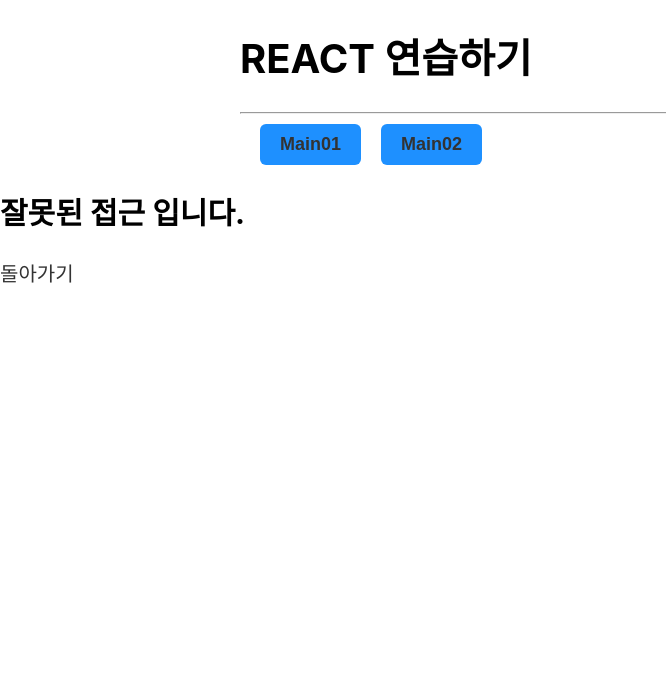
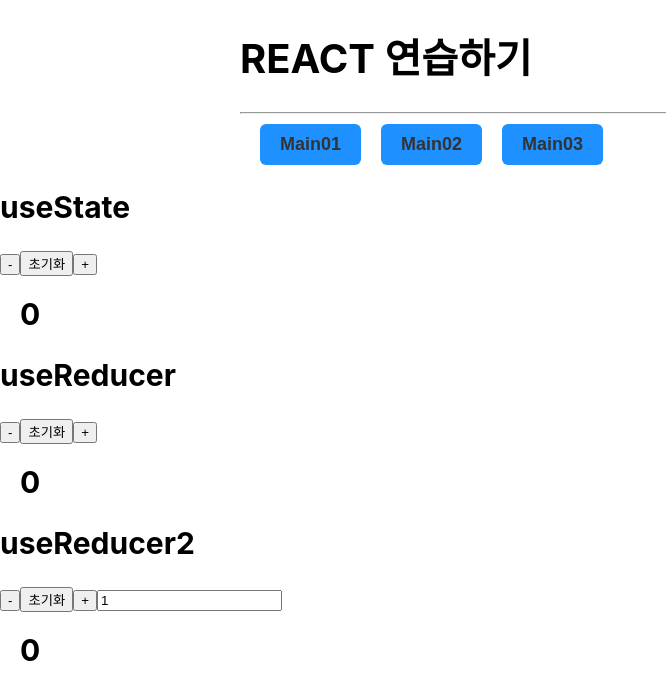
Before and after one commit to nohssam/2023_react, a React (Create React App) app: page /main03 in a window 1280 px wide. Shown: the top 700 px of the page, without its empty margins (0-666 px from the left). Built offline with nearby package versions, Linux system fonts and the light colour scheme.

Commit message:
useReducer 완성

```diff
--- a/src/App.js
+++ b/src/App.js
@@ -4,6 +4,7 @@ import Day from "./component/Day";
 import Main02 from "./component/Main02";
 import DayList from "./component/DayList";
 import EmptyPage from "./component/EmptyPage";
+import Main03 from "./component/Main03";
 
 // 1.App 를 BrowserRouter 로 감싼다.
 function App() {
@@ -14,11 +15,13 @@ function App() {
       <hr />
       <button style={{marginLeft:"20px"}}><Link to="/main01"> Main01 </Link> </button>
       <button style={{marginLeft:"20px"}}><Link to="/main02"> Main02 </Link> </button>
+      <button style={{marginLeft:"20px"}}><Link to="/main03"> Main03 </Link> </button>
     </div>
       <Routes>
         <Route path="/" />
         <Route path="/main01" element={<Main01 />} />
         <Route path="/main02" element={<Main02 />} />
+        <Route path="/main03" element={<Main03 />} />
         <Route path="/day/:day" element={<Day />} />
         <Route path="/dayList" element={<DayList />} />
         {/* 이외에 url이 들어오면 받아들이는 페이지 */}
--- /dev/null
+++ b/src/component/Main03.js
@@ -0,0 +1,98 @@
+import { useState, useReducer } from "react";
+export default function Main03() {
+    const[count,setCount] = useState(0);
+    function down() {
+        setCount(count-1);
+    }
+    function reset() {
+        setCount(0);
+    }
+    function up() {
+        setCount(count+1);
+    }
+    // useState
+    // const[cnt,setCnt] = useState(0);
+
+    // useReducer == 일처리하는 함수
+    function cntReduser(oldCnt, action) {
+        if(action === 'DOWN'){
+            return oldCnt - 1 ;
+        }else if(action === 'RESET'){
+            return 0;
+        }else if(action == 'UP'){
+            return oldCnt + 1 ;
+        }else if(action.type === 'DOWN3'){
+            return  oldCnt - action.number;
+        }else if(action.type === 'RESET3'){
+            return  0;
+        }else if(action.type === 'UP3'){
+            return  oldCnt + action.number;
+        }
+    }
+    const[cnt, cntDispatch] = useReducer(cntReduser,0);
+
+    function down2() {
+        cntDispatch('DOWN');
+    }
+    function reset2() {
+       cntDispatch('RESET');
+    }
+    function up2() {
+       cntDispatch('UP');
+    }
+
+    // function numReduser(oldNum, action) {
+    //     if(action.type === 'DOWN'){
+    //         return oldNum - action.number ;
+    //     }else if(action.type === 'RESET'){
+    //         return 0;
+    //     }else if(action.type == 'UP'){
+    //         return oldNum + action.number ;
+    //     }
+    // }
+    const[number, setNumber] = useState(1);
+    // const[num, numDispatch] = useReducer(numReduser,0);
+
+    const[num, numDispatch] = useReducer(cntReduser,0);
+
+    function down3() {
+        // 여러 정보를 보내기 위해서 객체로 만들자
+        numDispatch({type:'DOWN3', number:number});
+    }
+    function reset3() {
+       numDispatch({type:'RESET3', number:number});
+    }
+    function up3() {
+       numDispatch({type:'UP3', number:number});
+    }
+    function changeNumber(e) {
+        setNumber(Number(e.target.value));
+    }
+    return(
+        <div>
+           <div>
+                <h2>useState</h2>
+                <input type="button" value="-" onClick={down} />
+                <input type="button" value="초기화" onClick={reset} />
+                <input type="button" value="+" onClick={up} />
+            </div>
+            {/* 해당 count는 버튼을 눌렸을 때 변경되야 하므로 useState 사용 */}
+            <div><h2 style={{margin:"20px"}}>{count}</h2></div>
+            <div>
+                <h2>useReducer</h2>
+                <input type="button" value="-" onClick={down2} />
+                <input type="button" value="초기화" onClick={reset2} />
+                <input type="button" value="+" onClick={up2} />
+            </div>
+            <div><h2 style={{margin:"20px"}}>{cnt}</h2></div>
+            <div>
+                <h2>useReducer2</h2>
+                <input type="button" value="-" onClick={down3} />
+                <input type="button" value="초기화" onClick={reset3} />
+                <input type="button" value="+" onClick={up3} />
+                <input type="text" value={number} onChange={changeNumber} />
+            </div>
+            <div><h2 style={{margin:"20px"}}>{num}</h2></div>
+        </div>
+    );
+}
```
